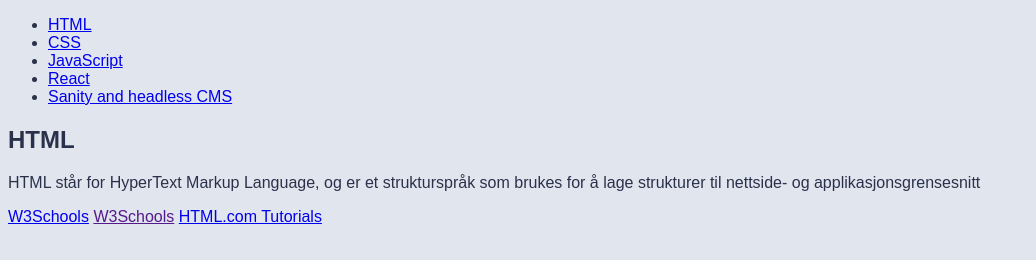
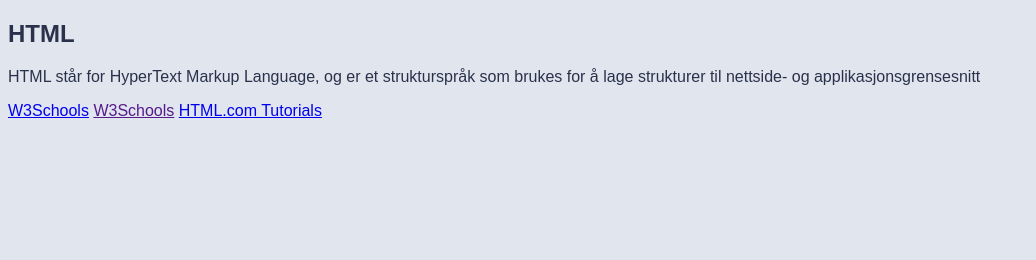
Before and after one commit to fatima417/uin24ak2_resource_layout_Ahmad, a plain HTML site: page Index.html in a window 1280 px wide. Shown: the whole page, without its empty margins (0-1036 px from the left). Drawn offline with Linux system fonts and the light colour scheme.

Commit message:
endringer

```diff
--- a/Index.html
+++ b/Index.html
@@ -4,18 +4,12 @@
     <meta charset="UTF-8">
     <meta name="viewport" content="width=device-width, initial-scale=1.0">
     <link rel="stylesheet" href="css/style.css" type="text/css">
-    <title>HTML</title>
+    <title>Ressursarkiv</title>
 </head>
 <body>
     <header>
         <nav>
-            <ul>
-                <li><a href="#">HTML</a></li>
-                <li><a href="#">CSS</a></li>
-                <li><a href="#">JavaScript</a></li>
-                <li><a href="#">React</a></li>
-                <li><a href="#">Sanity and headless CMS</a></li>
-            </ul>
+            <ul id="categories"></ul>
         </nav>
     </header>
     <main>
@@ -27,7 +21,7 @@
 
     </main>
     <footer>
-        <script src="ressurser.js"></script>
+
     </footer>
 </body>
 </html>
```
Also changed, not shown: css/style.css (line endings or trailing spaces).
